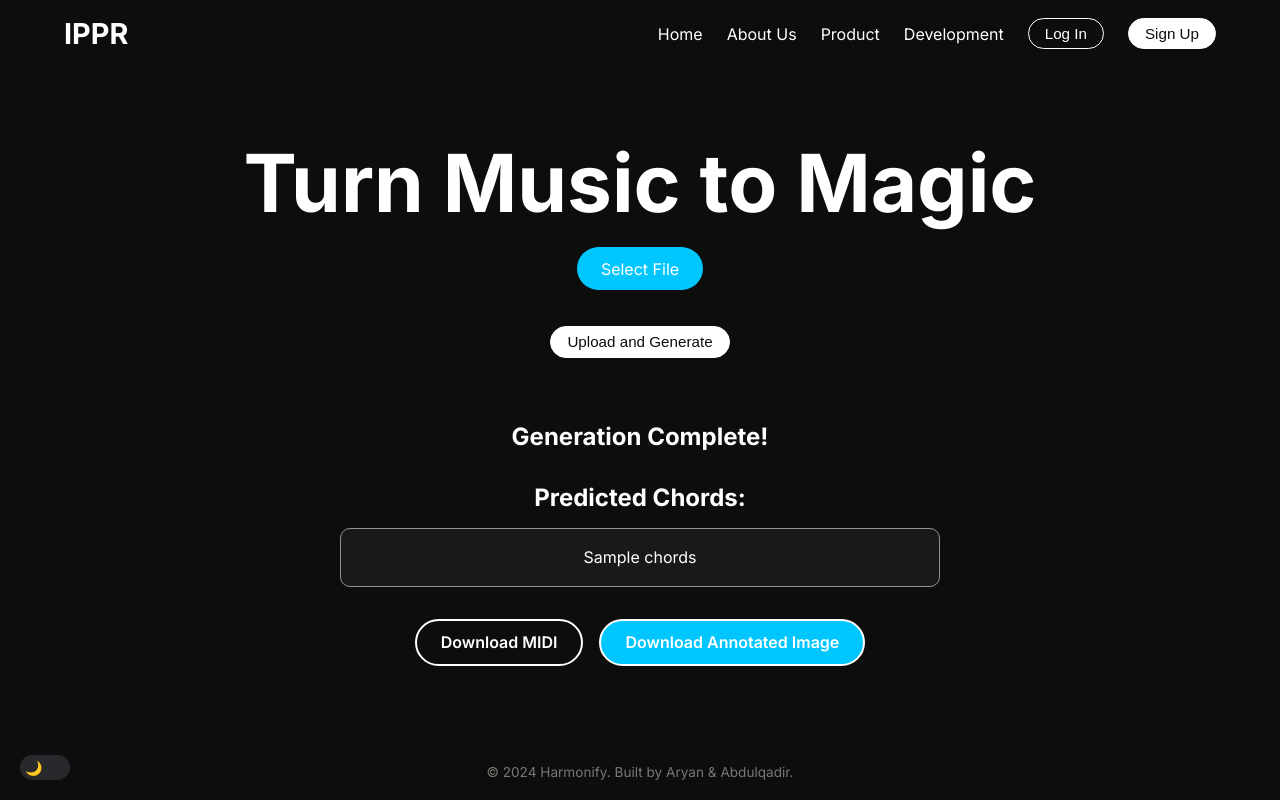
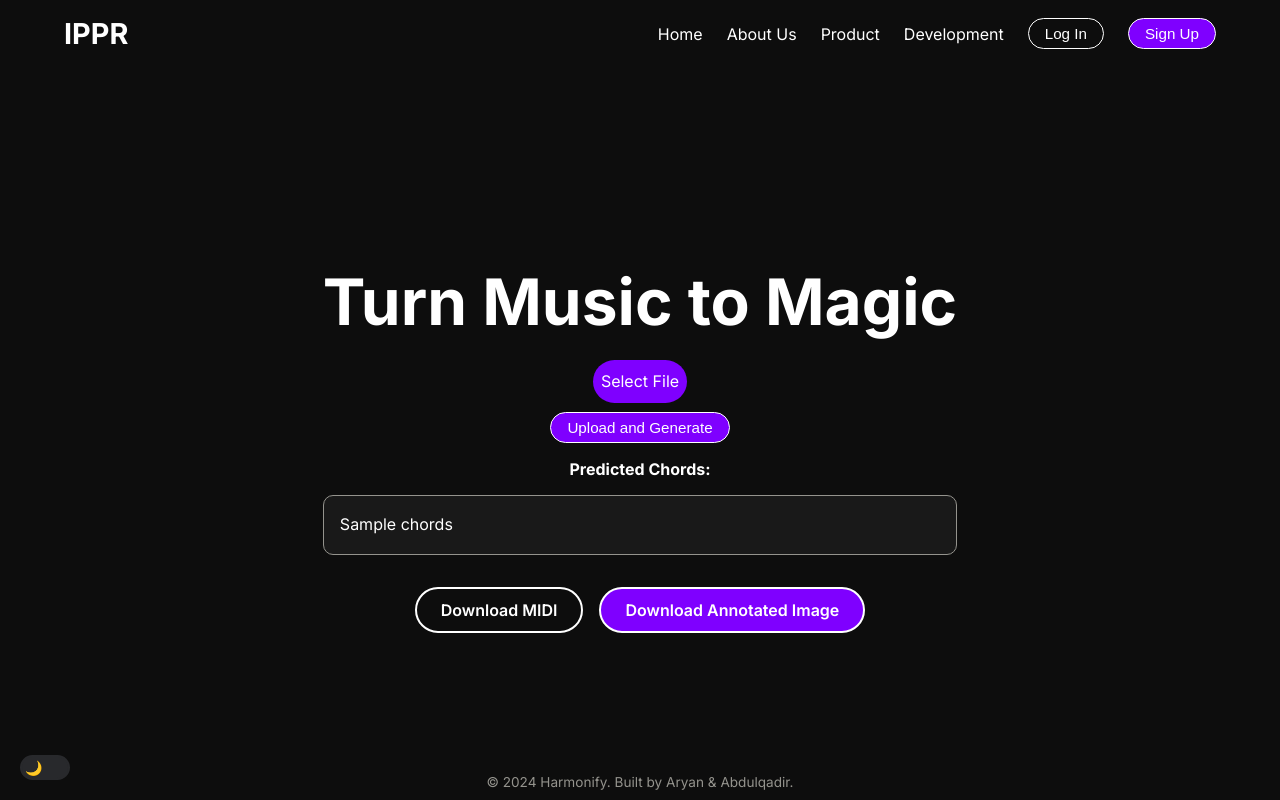
Before and after one commit to aryanc381/musicGen, a Flask app: template templates/project.html in a window 1280 px wide. Run offline with Flask 2, Linux system fonts and the light colour scheme; the template is opened without the code that fills it: most values are stand-ins (such as "Sample title", 1, 10 or a date in 2020); parts of the project's set-up code (start-up, migrations or seed data) failed here and were passed over.

Commit message:
Update project.html

```diff
--- a/templates/project.html
+++ b/templates/project.html
@@ -7,7 +7,250 @@
 
   <link rel="icon" href="{{ url_for('static', filename='logo.png') }}" type="image/png" />
   <link href="https://fonts.googleapis.com/css2?family=Inter:wght@400;600;700&display=swap" rel="stylesheet" />
-  <link rel="stylesheet" href="{{ url_for('static', filename='style.css') }}" />
+
+  <style>
+    :root {
+      --background-color: #0d0d0d;
+      --text-color: #ffffff;
+      --primary-color: #7f00ff;
+      --secondary-color: #1a1a1a;
+      --grey: #94938d;
+      --transition: all 0.4s ease;
+      --light: #d8dbe0;
+      --dark: #28292c;
+    }
+    body.light-mode {
+      --background-color: #ffffff;
+      --text-color: #0a0a0a;
+      --primary-color: #7f00ff;
+      --secondary-color: #f8f9fa;
+      --grey: #6c757d;
+    }
+    * {
+      margin: 0;
+      padding: 0;
+      box-sizing: border-box;
+    }
+    body, html {
+      width: 100%;
+      height: 100%;
+      overflow-x: hidden;
+      font-family: 'Inter', sans-serif;
+      background: var(--background-color);
+      color: var(--text-color);
+      transition: var(--transition);
+    }
+    .page-wrapper {
+      width: 80%;
+      margin: 0 auto;
+    }
+    .navbar {
+      width: 100%;
+      padding: 1rem 0;
+      position: fixed;
+      top: 0;
+      left: 0;
+      background: transparent;
+      z-index: 10;
+    }
+    .container {
+      width: 90%;
+      margin: 0 auto;
+      display: flex;
+      align-items: center;
+      justify-content: space-between;
+    }
+    .logo {
+      font-size: 1.8rem;
+      font-weight: 700;
+    }
+    .nav-links {
+      display: flex;
+      align-items: center;
+      gap: 1.5rem;
+    }
+    .nav-links a {
+      color: var(--text-color);
+      text-decoration: none;
+      font-size: 1rem;
+      font-weight: 500;
+      transition: color 0.3s ease;
+    }
+    .nav-links a:hover {
+      color: var(--primary-color);
+    }
+    .nav-btn {
+      background: transparent;
+      border: 1px solid var(--text-color);
+      padding: 0.4rem 1rem;
+      border-radius: 20px;
+      color: var(--text-color);
+      cursor: pointer;
+      font-size: 0.95rem;
+      transition: var(--transition);
+    }
+    .nav-btn.highlight {
+      background: var(--primary-color);
+      color: #ffffff;
+    }
+    .hero {
+      height: 100vh;
+      display: flex;
+      align-items: center;
+      justify-content: center;
+      text-align: center;
+      flex-direction: column;
+      padding-top: 6rem;
+    }
+    .hero-title {
+      font-size: 4rem;
+      font-weight: 700;
+      margin-bottom: 1rem;
+    }
+    .custom-upload {
+      background: var(--primary-color);
+      color: white;
+      padding: 0.7rem 0.5rem;
+      border: none;
+      border-radius: 25px;
+      cursor: pointer;
+      font-size: 1rem;
+      transition: background 0.3s;
+      margin-bottom: 1rem;
+    }
+    .custom-upload:hover {
+      background: #9d00ff;
+    }
+    .progress-container {
+      position: relative;
+      width: 60%;
+      max-width: 500px;
+      height: 10px;
+      background: radial-gradient(circle, #1b2735, #090a0f);
+      border-radius: 30px;
+      overflow: hidden;
+      box-shadow: 0 8px 20px rgba(0, 0, 0, 0.5);
+      box-sizing: border-box;
+      border: 1px solid #313131;
+      margin: 0 auto;
+    }
+    .progress-bar {
+      position: absolute;
+      top: 0;
+      left: 0;
+      height: 100%;
+      width: 40%;
+      background: linear-gradient(90deg, #00f260, #0575e6);
+      border-radius: 30px;
+      animation: grow 3s ease-in-out forwards;
+    }
+    .progress-text {
+      position: absolute;
+      top: 50%;
+      left: 50%;
+      transform: translate(-50%, -50%);
+      font-size: 10px;
+      font-weight: bold;
+      letter-spacing: 1px;
+      color: #fff;
+      text-shadow: 0 2px 4px rgba(0, 0, 0, 0.7);
+      z-index: 2;
+    }
+    @keyframes grow {
+      0% { width: 0; }
+      100% { width: 40%; }
+    }
+    .chords-scrollable {
+      max-height: 150px;
+      overflow-y: auto;
+      background: rgba(255, 255, 255, 0.05);
+      padding: 1rem;
+      margin-top: 1rem;
+      border: 1px solid var(--grey);
+      border-radius: 10px;
+      font-size: 1rem;
+      color: var(--text-color);
+      line-height: 1.6;
+      text-align: left;
+    }
+    .download-btn {
+      padding: 0.7rem 1.5rem;
+      background: transparent;
+      border: 2px solid var(--text-color);
+      color: var(--text-color);
+      border-radius: 25px;
+      text-decoration: none;
+      font-weight: 600;
+      transition: all 0.3s ease;
+    }
+    .download-btn.highlight {
+      background: var(--primary-color);
+      color: white;
+    }
+    .download-btn:hover {
+      background: var(--text-color);
+      color: var(--background-color);
+    }
+    .credits-fixed {
+      width: 100%;
+      text-align: center;
+      font-size: 0.85rem;
+      color: var(--grey);
+      position: fixed;
+      bottom: 10px;
+      left: 50%;
+      transform: translateX(-50%);
+    }
+    .toggle-switch {
+      position: fixed;
+      bottom: 20px;
+      left: 20px;
+      width: 50px;
+      height: 25px;
+      z-index: 20;
+    }
+    .switch-label {
+      width: 100%;
+      height: 100%;
+      background-color: var(--dark);
+      border-radius: 20px;
+      cursor: pointer;
+      border: 2px solid var(--dark);
+      display: flex;
+      align-items: center;
+      justify-content: center;
+    }
+    .checkbox {
+      opacity: 0;
+      width: 0;
+      height: 0;
+    }
+    .slider {
+      position: relative;
+      width: 100%;
+      height: 100%;
+      border-radius: 20px;
+      transition: 0.3s;
+      background-color: var(--dark);
+    }
+    .checkbox:checked ~ .slider {
+      background-color: var(--light);
+    }
+    .slider::before {
+      content: "🌙";
+      position: absolute;
+      font-size: 14px;
+      top: 47%;
+      left: 3px;
+      transform: translateY(-50%);
+      transition: 0.3s;
+    }
+    .checkbox:checked ~ .slider::before {
+      content: "☀️";
+      left: 25px;
+    }
+  </style>
+
 </head>
 
 <body style="overflow: auto;">
@@ -15,6 +258,8 @@
   <!-- Background Images -->
   <div id="bgImageDark" class="background-image active"></div>
   <div id="bgImageLight" class="background-image"></div>
+
+  <div class="page-wrapper">
 
     <!-- Navbar -->
     <header class="navbar">
@@ -33,17 +278,16 @@
 
     <!-- Upload Section -->
     <section class="hero">
-    <div class="hero-content">
-      <h1>Turn Music to Magic</h1>
+      <div class="main-container hero-content">
+        <h1 class="hero-title">Turn Music to Magic</h1>
 
-      <form id="uploadForm" action="{{ url_for('project') }}" method="POST" enctype="multipart/form-data">
+        <form id="uploadForm" action="{{ url_for('project') }}" method="POST" enctype="multipart/form-data" style="margin-top: 2rem;">
           <label for="file-upload" class="custom-upload">Select File</label>
           <input id="file-upload" type="file" name="image" accept="image/*" required style="display:none;">
           <br><br>
           <button type="submit" class="nav-btn highlight" id="uploadButton">Upload and Generate</button>
         </form>
 
-      <!-- Progress Bar -->
         <div class="progress-container" id="progressContainer" style="display:none; margin-top:2rem;">
           <div class="progress-bar" id="progressBar"></div>
           <div class="progress-text" id="progressText">Generating...</div>
@@ -57,14 +301,10 @@
         </div>
 
         {% if chords %}
-      <div class="download-section" style="margin-top:4rem;">
-        <h2 style="margin-bottom:1rem;">Generation Complete!</h2>
-        <div class="chords-box">
-          <h3>Predicted Chords:</h3>
-          <div class="chords-scrollable">
-            {{ chords }}
-          </div>
-        </div>
+        <div class="download-section" style="margin-top:1rem;">
+          <p style="margin-bottom: 1rem;"><strong>Predicted Chords:</strong></p>
+          <div class="chords-scrollable">{{ chords }}</div>
+
           <div style="margin-top:2rem; display:flex; gap:1rem; justify-content:center;">
             <a href="{{ url_for('static', filename='downloads/melody.mid') }}" class="download-btn" download>Download MIDI</a>
             <a href="{{ url_for('static', filename='downloads/annotated_prediction.jpg') }}" class="download-btn highlight" download>Download Annotated Image</a>
@@ -74,20 +314,19 @@
       </div>
     </section>
 
-  <!-- Footer -->
     <div class="credits-fixed">
       © 2024 Harmonify. Built by Aryan & Abdulqadir.
     </div>
-  <!-- Theme Toggle Switch -->
+
     <div class="toggle-switch">
       <label class="switch-label">
-      <!-- IMPORTANT: id="theme-toggle" added -->
         <input type="checkbox" class="checkbox" id="theme-toggle">
         <span class="slider"></span>
       </label>
     </div>
 
-  <!-- External Script -->
+  </div>
+
   <script src="{{ url_for('static', filename='script.js') }}"></script>
 
 </body>
```
Lines whose indentation alone changed are shown as unchanged.
